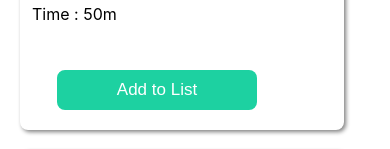
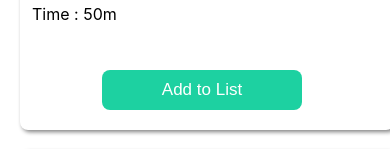
Before and after one commit to jaber1104076/Study-Building-Group, a React (Create React App) app: page / in a window 390 px wide. Shown: the part 455-604 px from the top of the page. Built offline with nearby package versions, Linux system fonts and the light colour scheme.

Commit message:
some responsivr feature added

```diff
--- a/src/Components/Activities/Activities.css
+++ b/src/Components/Activities/Activities.css
@@ -142,6 +142,10 @@
         width: 300px;
     }
 
+    .activity-button {
+        margin-bottom: 30px;
+    }
+
     .ans-cart {
         width: 250px;
 
--- a/src/Components/Activities/Activities.js
+++ b/src/Components/Activities/Activities.js
@@ -89,7 +89,7 @@ const Activities = () => {
 
             </div>
             <div>
-                <h1 className='question-title'>Important Question and Answer About React</h1>
+                <h1 className='question-title'>Important Question and Answer <br />  About React</h1>
                 <div className='ans-cart'>
                     <h2>1. How does react work?</h2>
                     <p>React reads these objects and uses them to create HTML elements on the virtual DOM, after which it gets synced with the real DOM. So we'll have trees of objects on the virtual DOM and trees of objects on the real DOM. React automatically updates the associated DOM element when we change data on a React element.</p>
--- a/src/Components/Activity/Activity.css
+++ b/src/Components/Activity/Activity.css
@@ -30,10 +30,23 @@
 
 @media only screen and (max-width:688px) {
     .display-container {
-        width: 300px;
+        width: 350px;
     }
 
     .display-container img {
-        width: 290px;
+        width: 340px;
+    }
+
+    .btn-cart {
+        width: 200px;
+        background-color: #1dd1a1;
+        position: absolute;
+        bottom: 20px;
+        margin-left: 70px;
+        padding: 10px;
+        border: none;
+        border-radius: 8px;
+        color: white;
+        font-size: 17px;
     }
 }
```
